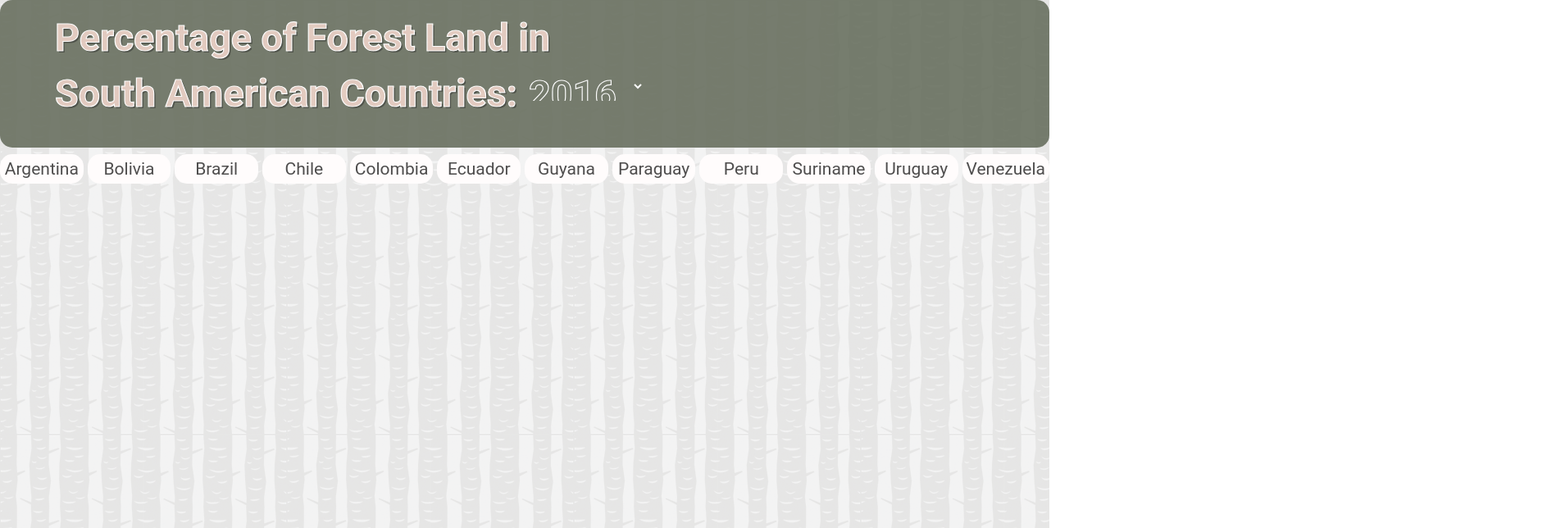
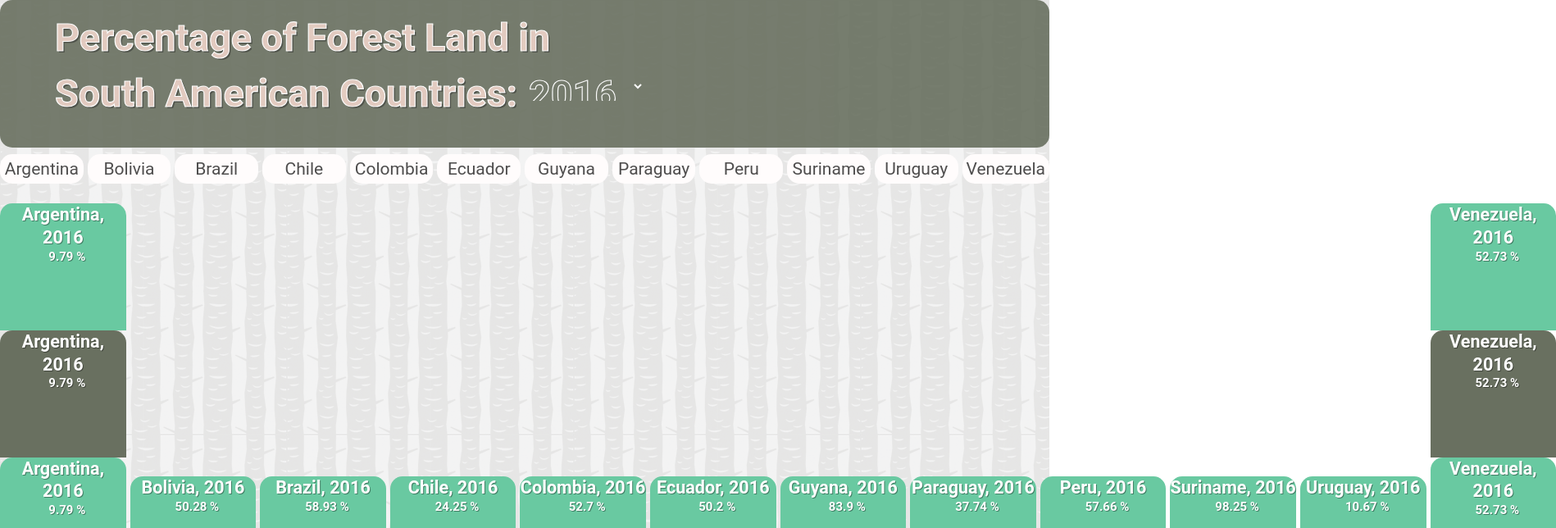
Before and after one commit to nicol-hawkins/react-components-graph, a React (Create React App) app: page / in a window 1280 px wide. Both pictures are taken after a click on the element "Argentina". Shown: the top 644 px of the page at 82% size, 1898 px wide, since content can reach past the window. Built offline with nearby package versions, Linux system fonts and the light colour scheme.

Commit message:
first puish with new branch

```diff
--- a/src/App.js
+++ b/src/App.js
@@ -1,4 +1,3 @@
-
 import React, { Component } from 'react';
 import './App.css';
 
@@ -21,8 +20,6 @@ class App extends Component {
       availableCountries: [],
       isVisible: false
     };
-
-    // this.onToggleCountry = this.onToggleCountry.bind(this);
 };
 
   //Fetch the data
@@ -43,7 +40,7 @@ onUpdateYear = (ev, data) => {
   let year = ev.target.value;
     this.setState({
       year: year,
-      data: data[year]
+      // data: data[year]
       // chosenCountries: this.state.data[this.state.year]
     })
     console.log('Chosen Countries for', this.state.year, ':', this.state.chosenCountries)
@@ -129,20 +126,22 @@ render() {
         <div className="BarChart" id="results">
 
           {/* **LOOPS THROUGH TOO MUCH DATA, BUT UPDATES CORRECT VALUES** */}
-          {/* {
+          {
             this.state.isVisible && (
               this.state.chosenCountries ?
               this.state.data[this.state.year].map((info, index) => (
                 <BarChart
                   className="bar--show bar"
-                  info={info}>
+                  info={info}
+                  data={this.state.data}
+                  year={this.state.year}>
                 </BarChart>
               )) : "NO DATA"
             )
-          } */}
+          }
 
           {/* **LOOPING THROUGH OBJECT WITH OBJECT.ENTRIES** */}
-          {
+          {/* {
             this.state.isVisible && (
               Object.entries(this.state.data).map(([year, info]) => (
                 year === this.state.year ? (
@@ -153,7 +152,7 @@ render() {
                 ) : null
               ))
             )
-          }
+          } */}
 
         {/* { LOOPING THROUGH DATA USING FILTER} */}
 
--- a/src/components/BarChart/BarChart.js
+++ b/src/components/BarChart/BarChart.js
@@ -6,6 +6,10 @@ class BarChart extends Component {
     let className = 'BarChart-Bar';
 
   return (
+    <div>
+      {
+        this.props.data[this.props.year] ?
+          this.props.data[this.props.year].map((info, index) => (
             <div
               className={className}
               style={{height: this.props.info.Percentage - 10 + "%" }}>
@@ -13,6 +17,12 @@ class BarChart extends Component {
               <h4>{this.props.info.Percentage} %</h4>
               {this.props.children}
             </div>
+          )) : 'not data'
+
+      }
+    </div>
+
+
     );
   }
 }
```
Lines whose indentation alone changed are shown as unchanged.
